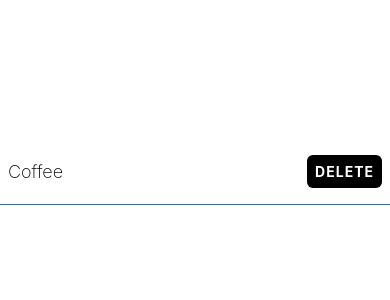
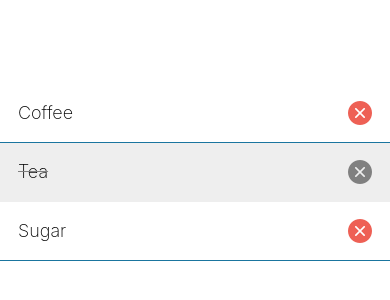
Before and after one commit to RadicalRoy/rn-practice-v3, a React Native app: screen / in a window 390 px wide. Shown: the part 250-550 px from the top of the page. Built offline with nearby package versions, Linux system fonts and the light colour scheme.

Commit message:
refactor to components, introduce icons, lint rules

```diff
--- a/App.tsx
+++ b/App.tsx
@@ -1,35 +1,13 @@
-import { StyleSheet, Text, View, TouchableOpacity, Alert } from "react-native";
+import { StyleSheet, View } from "react-native";
 import { theme } from "./theme";
+import { ShoppingListItem } from "./components/ShoppingListItem";
 
 export default function App() {
-  const handleDelete = () => {
-    Alert.alert(
-      "Are you sure you want to delete this?",
-      "It will be gone forever!",
-      [
-        {
-          text: "Yes",
-          onPress: () => {
-            console.log("Ok, deleting");
-          },
-          style: "destructive",
-        },
-        { text: "Cancel", style: "cancel" },
-      ]
-    );
-  };
   return (
     <View style={styles.container}>
-      <View style={styles.itemContainer}>
-        <Text style={styles.itemText}>Coffee</Text>
-        <TouchableOpacity
-          style={styles.button}
-          onPress={handleDelete}
-          activeOpacity={0.8}
-        >
-          <Text style={styles.buttonText}>Delete</Text>
-        </TouchableOpacity>
-      </View>
+      <ShoppingListItem name="Coffee" />
+      <ShoppingListItem name="Tea" isCompleted />
+      <ShoppingListItem name="Sugar" />
     </View>
   );
 }
@@ -40,25 +18,4 @@
     backgroundColor: theme.colorWhite,
     justifyContent: "center",
   },
-  itemContainer: {
-    borderBottomWidth: 1,
-    borderBottomColor: theme.colorCerulean,
-    paddingHorizontal: 8,
-    paddingVertical: 16,
-    flexDirection: "row",
-    justifyContent: "space-between",
-    alignItems: "center",
-  },
-  itemText: { fontSize: 18, fontWeight: "200" },
-  button: {
-    backgroundColor: theme.colorBlack,
-    padding: 8,
-    borderRadius: 6,
-  },
-  buttonText: {
-    color: theme.colorWhite,
-    fontWeight: "bold",
-    textTransform: "uppercase",
-    letterSpacing: 1,
-  },
 });
--- /dev/null
+++ b/components/ShoppingListItem.tsx
@@ -0,0 +1,73 @@
+import { TouchableOpacity, View, Text, StyleSheet, Alert } from "react-native";
+import { theme } from "../theme";
+import AntDesign from "@expo/vector-icons/AntDesign";
+
+type Props = {
+  name: string;
+  isCompleted?: boolean;
+};
+
+export function ShoppingListItem({ name, isCompleted }: Props) {
+  const handleDelete = () => {
+    Alert.alert(
+      `Are you sure you want to delete ${name}?`,
+      "It will be gone forever!",
+      [
+        {
+          text: "Yes",
+          onPress: () => {
+            console.log("Ok, deleting");
+          },
+          style: "destructive",
+        },
+        { text: "Cancel", style: "cancel" },
+      ]
+    );
+  };
+  return (
+    <View
+      style={[
+        styles.itemContainer,
+        isCompleted ? styles.completedContainer : undefined,
+      ]}
+    >
+      <Text
+        style={[
+          styles.itemText,
+          isCompleted ? styles.completedText : undefined,
+        ]}
+      >
+        {name}
+      </Text>
+      <TouchableOpacity onPress={handleDelete} activeOpacity={0.8}>
+        <AntDesign
+          name="closecircle"
+          size={24}
+          color={isCompleted ? theme.colorGrey : theme.colorRed}
+        />
+      </TouchableOpacity>
+    </View>
+  );
+}
+
+const styles = StyleSheet.create({
+  itemContainer: {
+    borderBottomWidth: 1,
+    borderBottomColor: theme.colorCerulean,
+    paddingHorizontal: 18,
+    paddingVertical: 16,
+    flexDirection: "row",
+    justifyContent: "space-between",
+    alignItems: "center",
+  },
+  completedContainer: {
+    backgroundColor: theme.colorLightGrey,
+    borderBottomColor: theme.colorLightGrey,
+  },
+  itemText: { fontSize: 18, fontWeight: "200" },
+  completedText: {
+    textDecorationLine: "line-through",
+    textDecorationColor: theme.colorGrey,
+    color: theme.colorBlack,
+  },
+});
--- a/package.json
+++ b/package.json
@@ -10,6 +10,7 @@
     "lint": "eslint ."
   },
   "dependencies": {
+    "@expo/vector-icons": "^14.0.2",
     "expo": "~52.0.25",
     "expo-status-bar": "~2.0.1",
     "react": "18.3.1",
@@ -22,6 +23,7 @@
     "eslint-config-expo": "~8.0.1",
     "eslint-config-prettier": "^10.0.1",
     "eslint-plugin-prettier": "^5.2.1",
+    "eslint-plugin-react-native": "^5.0.0",
     "prettier": "^3.4.2",
     "typescript": "^5.3.3"
   },
--- a/theme.ts
+++ b/theme.ts
@@ -2,4 +2,7 @@
   colorCerulean: "#1a759f",
   colorWhite: "#fff",
   colorBlack: "#000",
+  colorGrey: "grey",
+  colorLightGrey: "#eee",
+  colorRed: "#ee6055",
 };
```
Also changed, not shown: .eslintrc.js, 1 other file (tests, documents, lock files or other folders).
